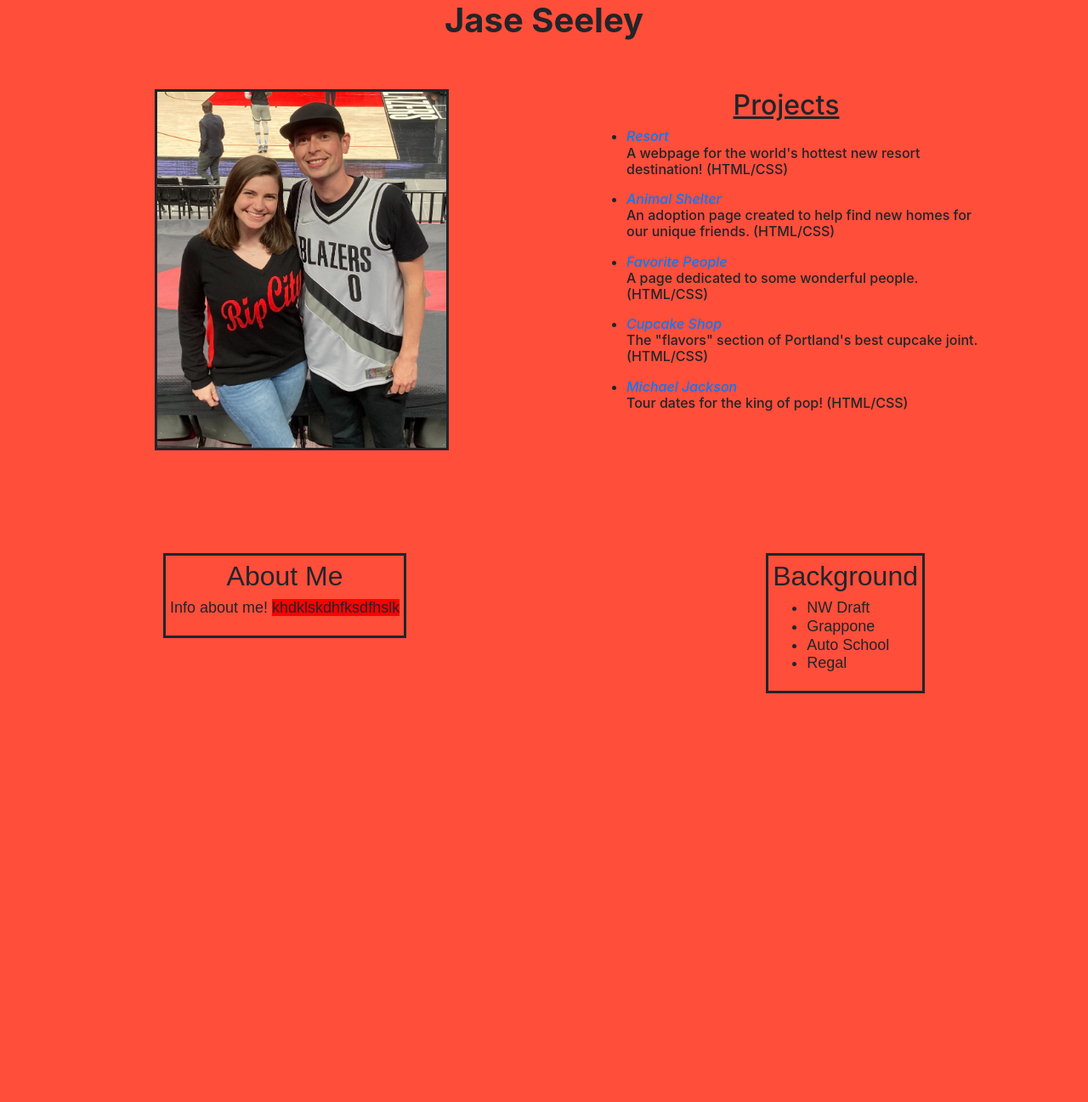
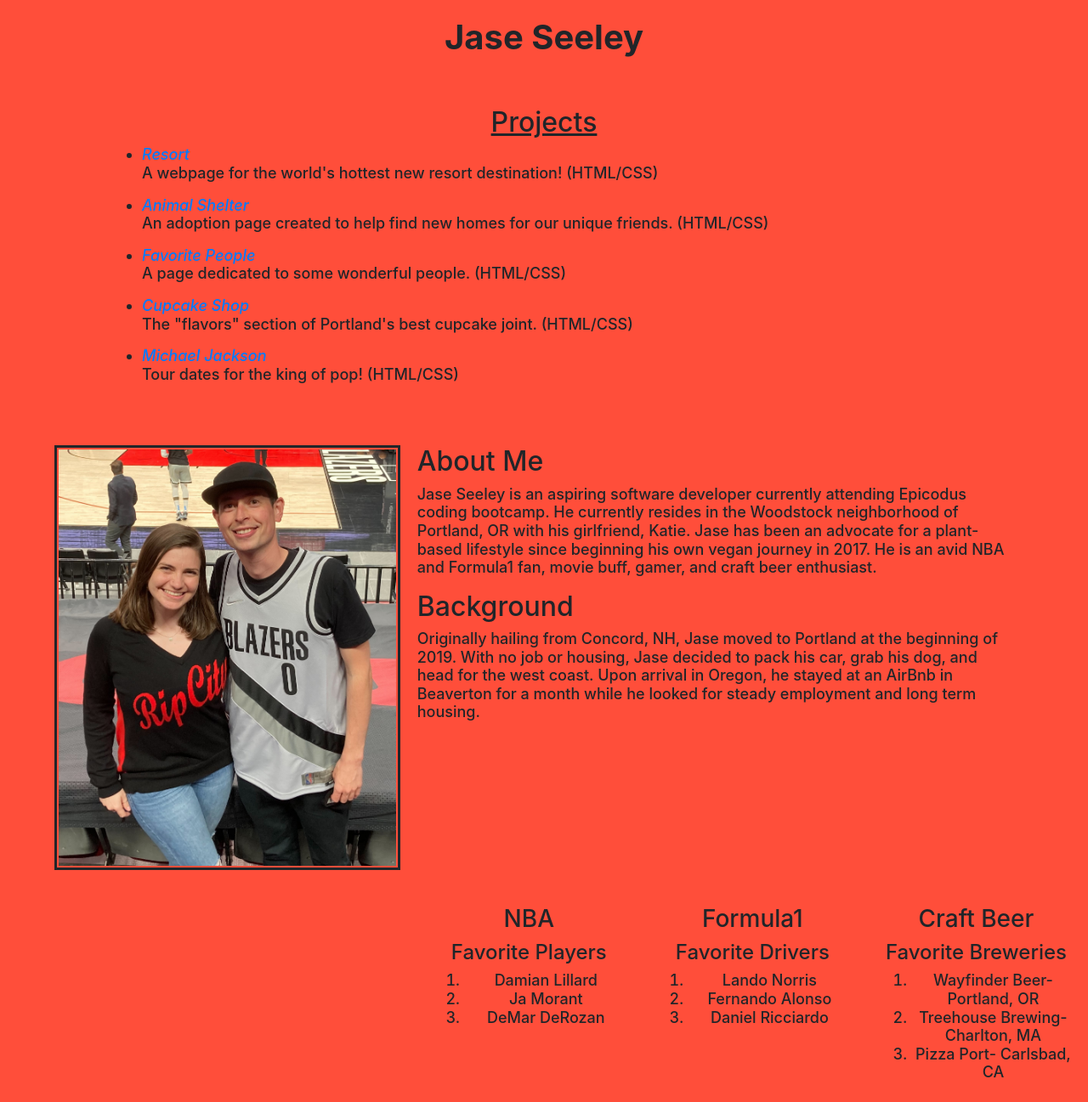
Before and after one commit to jcseeley/portfolio-landing-page, a plain HTML site: page index.html in a window 1280 px wide. Shown: the whole page at 85% size. Before the commit the page ends 816 px from the top, so only its background shows below. Drawn offline with Linux system fonts and the light colour scheme.

Commit message:
add 'interests' section.

```diff
--- a/CSS/styles.css
+++ b/CSS/styles.css
@@ -1,5 +1,6 @@
-h1 {
+.header {
   text-align: center;
+  margin-top: 20px;
 }
 
 body {
@@ -11,42 +12,38 @@
   text-decoration: underline;
 }
 
-.col-6 {
-  font-size: medium;
+.col-12 {
+  font-size: large;
   text-align: left;
   padding: 5%;
 }
 
-#me {
-  max-width: fit-content;
-  max-height: 425px;
-  display: block;
-  margin-left: auto;
-  margin-right: auto;
+.img-fluid {
+  max-width: 33%;
+  max-height: 500px;
+  margin-left: 5%;
+  margin-right: 20px;
+  padding: 2px;
   border-style: solid;
+  float: left;
 }
 
 .about {
-  border-style: solid;
-  margin-left: 15%;
-  margin-top: 5%;
-  padding: 5px;
+  text-align: left;
   font-size: large;
-  font-family: sans-serif;
-  float: left;
+  padding-bottom: 100px;
 }
+
 .highlights {
   background-color: rgb(255, 0, 0);
 }
 
-.background {
-  text-align: left;
-  border-style: solid;
-  margin-right: 15%;
-  margin-top: 5%;
-  padding: 5px;
+.col-4 {
+  text-align: center;
   font-size: large;
-  font-family: sans-serif;
-  float: right;
+  padding-top:100px;
+}
+
+.interests {
 
 }
--- a/index.html
+++ b/index.html
@@ -9,13 +9,10 @@
   <title>Jase Seeley's Portfolio</title>
 </head>
 <body>
-  <h1><strong>Jase Seeley</strong>
+  <h1 class="header"><strong>Jase Seeley</strong>
   <div class="container">
     <div class="row">
-      <div class="col-6">
-        <img id="me" src="img/blazers.jpeg" alt="A photo of Jase and his girlfriend, Katie.">
-      </div>
-      <div class="col-6">
+      <div class="col-12">
         <h2 id="projects">Projects</h2>
         <ul>
           <li><a link href="https://github.com/jcseeley/resort-website"><em>Resort</em></a></li>
@@ -32,18 +29,47 @@
       </div>
     </div>
   </div>
-  <div class="about">
-    <h2>About Me</h2>
-    <p>Info about me! <span class="highlights">khdklskdhfksdfhslk</span></p>
+  <img class="img-fluid" src="img/blazers.jpeg" alt="A photo of Jase and his girlfriend, Katie.">
+  <div class="container">
+    <div class="about">
+      <h2>About Me</h2>
+      <p>Jase Seeley is an aspiring software developer currently attending Epicodus coding bootcamp. He currently resides in the Woodstock neighborhood of Portland, OR with his girlfriend, Katie. Jase has been an advocate for a plant-based lifestyle since beginning his own vegan journey in 2017. He is an avid NBA and Formula1 fan, movie buff, gamer, and craft beer enthusiast.
+      <h2>Background</h2>
+      <p>Originally hailing from Concord, NH, Jase moved to Portland at the beginning of 2019. With no job or housing, Jase decided to pack his car, grab his dog, and head for the west coast. Upon arrival in Oregon, he stayed at an AirBnb in Beaverton for a month while he looked for steady employment and long term housing.
+    </div>
   </div>
-  <div class="background">
-    <h2>Background</h2>
-    <ul>
-      <li>NW Draft</li>
-      <li>Grappone</li>
-      <li>Auto School</li>
-      <li>Regal</li>
-    </ul>
+  <div class="interests">
+    <div class="grid">
+      <div class="row">
+        <div class="col-4">
+          <h3>NBA</h3>
+          <h4>Favorite Players</h4>
+          <ol>
+            <li>Damian Lillard</li>
+            <li>Ja Morant</li>
+            <li>DeMar DeRozan</li>
+          </ol>
+        </div>
+        <div class="col-4">
+          <h3>Formula1</h3>
+          <h4>Favorite Drivers</h4>
+          <ol>
+            <li>Lando Norris</li>
+            <li>Fernando Alonso</li>
+            <li>Daniel Ricciardo</li>
+          </ol>
+        </div>
+        <div class="col-4">
+          <h3>Craft Beer</h3>
+          <h4>Favorite Breweries</h4>
+          <ol>
+            <li>Wayfinder Beer- Portland, OR</li>
+            <li>Treehouse Brewing- Charlton, MA</li>
+            <li>Pizza Port- Carlsbad, CA</li>
+          </ol>
+        </div>
+      </div>
+    </div>
   </div>
 </body>
 </html>
```
